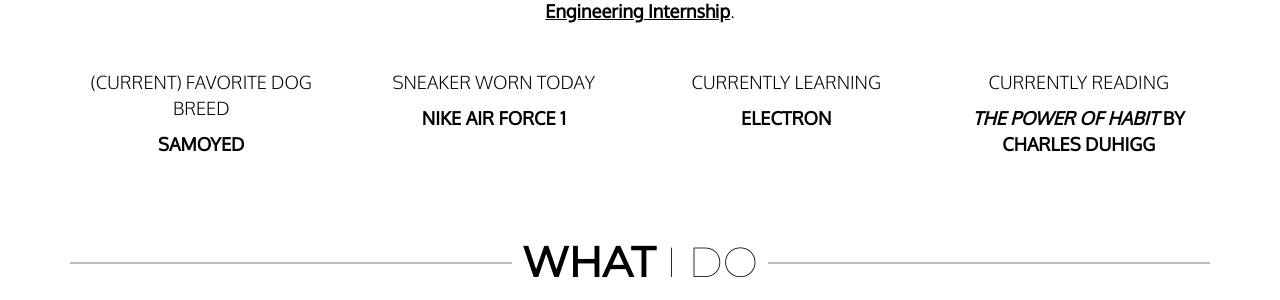
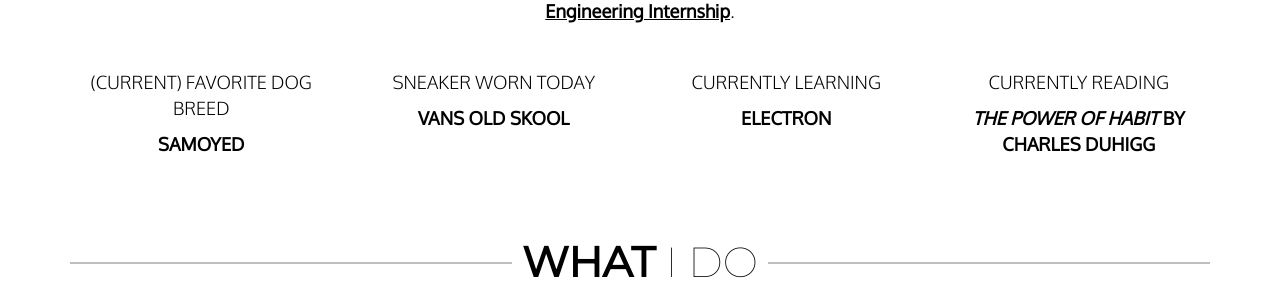
Before and after one commit to haanmiba/haanmiba.github.io, a Jekyll site: the page built from index.md, in a window 1280 px wide and 900 px high, scrolled down 1116 px. Shown: the part 154-454 px from the top of the window. Built offline with Jekyll 4.4.1, drawn with Linux system fonts in a browser that asks for light colours; nearby versions of some CDN libraries.

Commit message:
Update about.yml

```diff
--- a/_data/about.yml
+++ b/_data/about.yml
@@ -6,7 +6,7 @@ currently:
   - action: 'seeking a'
     subject: 'Summer 2019 Software Engineering Internship'
 dog: 'Samoyed'
-sneaker: 'Nike Air Force 1'
+sneaker: 'Vans Old Skool'
 learning: 'Electron'
 reading:
   book: 'The Power of Habit'
```
